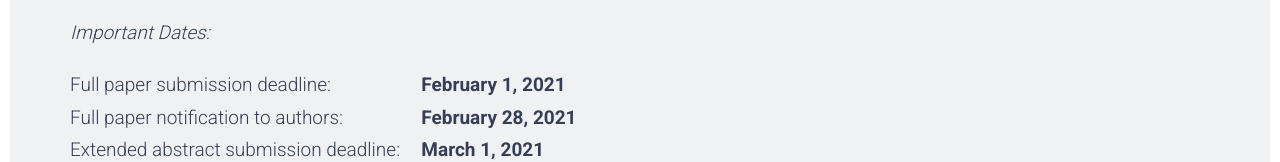
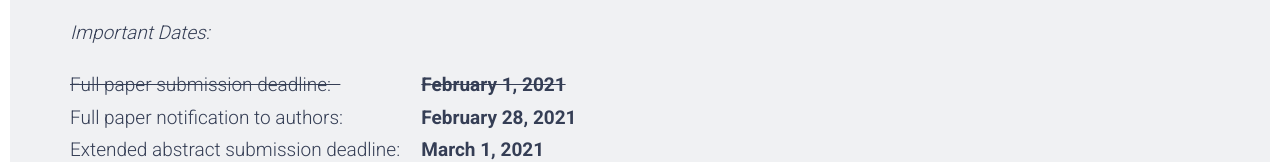
Before and after one commit to nerccs2021/nerccs2021.github.io, a plain HTML site: page index.html in a window 1280 px wide. Shown: the part 2426-2588 px from the top of the page. Drawn offline with Linux system fonts and the light colour scheme.

Commit message:
Add files via upload

```diff
--- a/index.html
+++ b/index.html
@@ -189,7 +189,7 @@ NERCCS 2021 will offer the Best Paper and Best Poster Awards. The winner will be
                     </p>
                     <p class="lead">
 <table>
-<tr><td class="lead">Full paper submission deadline: &nbsp;</td><td class="lead"><b>February 1, 2021</b></td><tr>
+<tr><td class="lead"><s>Full paper submission deadline: &nbsp;</s></td><td class="lead"><s><b>February 1, 2021</b></s></td><tr>
 <tr><td class="lead">Full paper notification to authors: &nbsp;</td><td class="lead"><b>February 28, 2021</b></td><tr>
 <tr><td class="lead">Extended abstract submission deadline: &nbsp;</td><td class="lead"><b>March 1, 2021</b></td><tr>
 <tr><td class="lead">Extended abstract notification to authors: &nbsp;</td><td class="lead"><b>March 15, 2021</b></td><tr>
```
